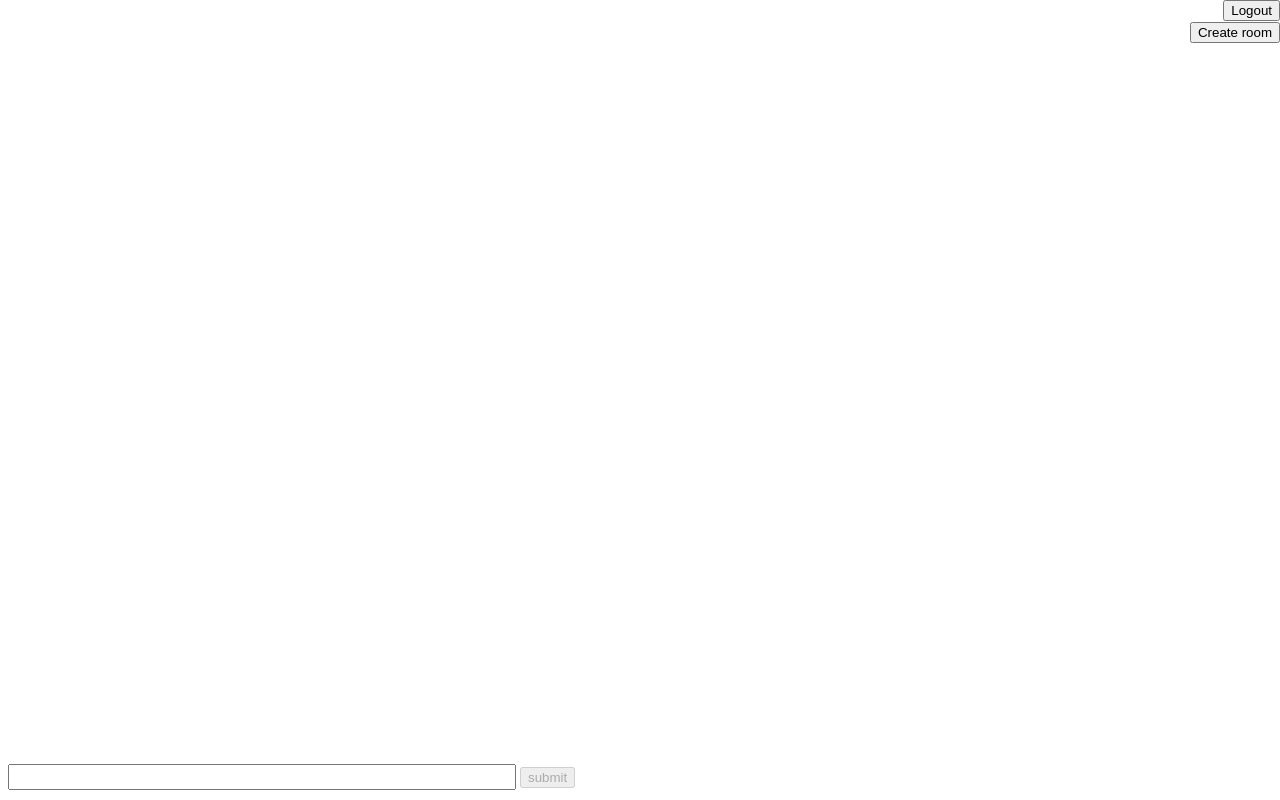
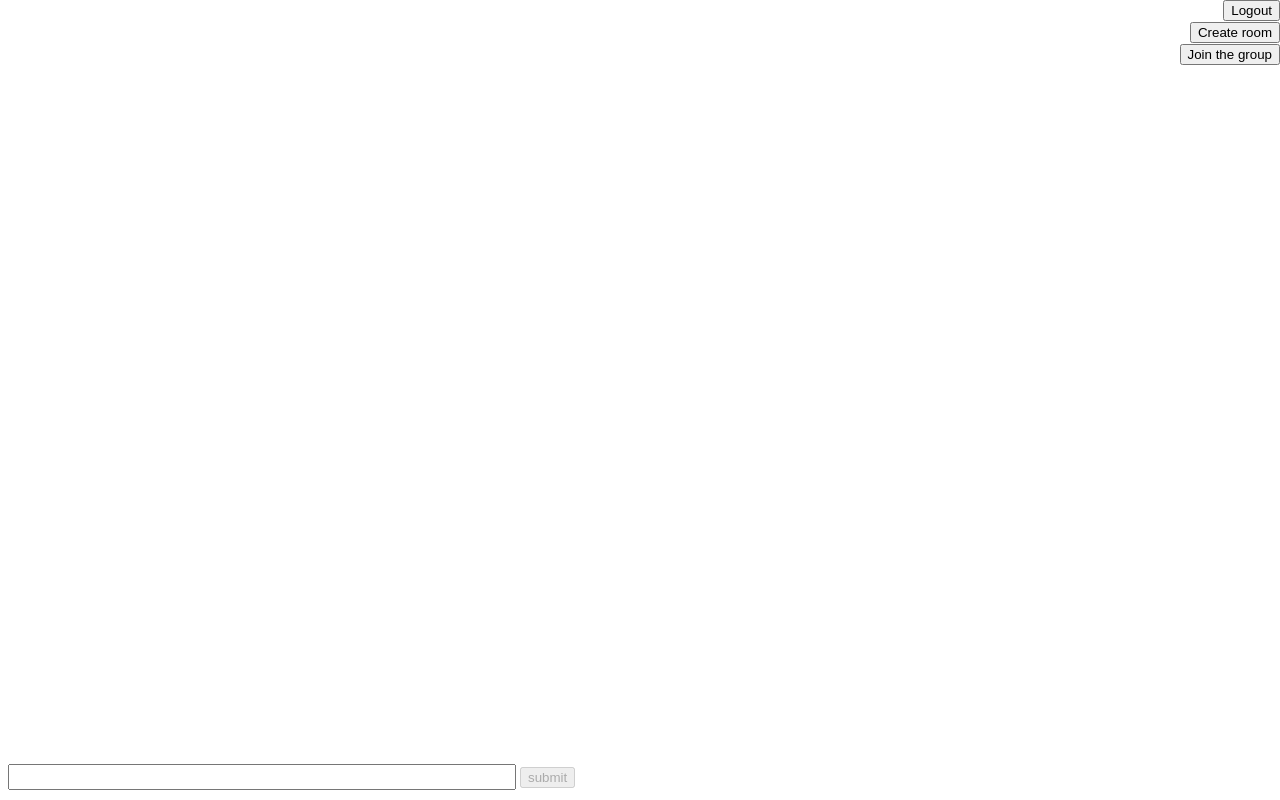
Before and after one commit to lusm554/WebSocket-chat, a website: page public/index.html in a window 1280 px wide. Drawn offline with Linux system fonts and the light colour scheme.

Commit message:
join group button

```diff
--- a/public/index.html
+++ b/public/index.html
@@ -11,6 +11,7 @@
         .input_text { width: 500px; height: 20px; margin-bottom: 10px; }
         .auth_button { position: absolute; top: 0; right: 0; }
         .create_room { position: absolute; top: 22px; right: 0; }
+        .join_group { position: absolute; top: 44px; right: 0; }
         .messages { height: 770px; overflow-y: auto; }
     </style>
     <div id="messages" class="messages">
@@ -22,5 +23,6 @@
     </form>
     <input type="button" value="Logout" id="auth_button" class="auth_button">
     <input type="button" value="Create room" id="create_room" class="create_room">
+    <input type="button" value="Join the group" id="join_group" class="join_group">
 </body>
 </html>
```
